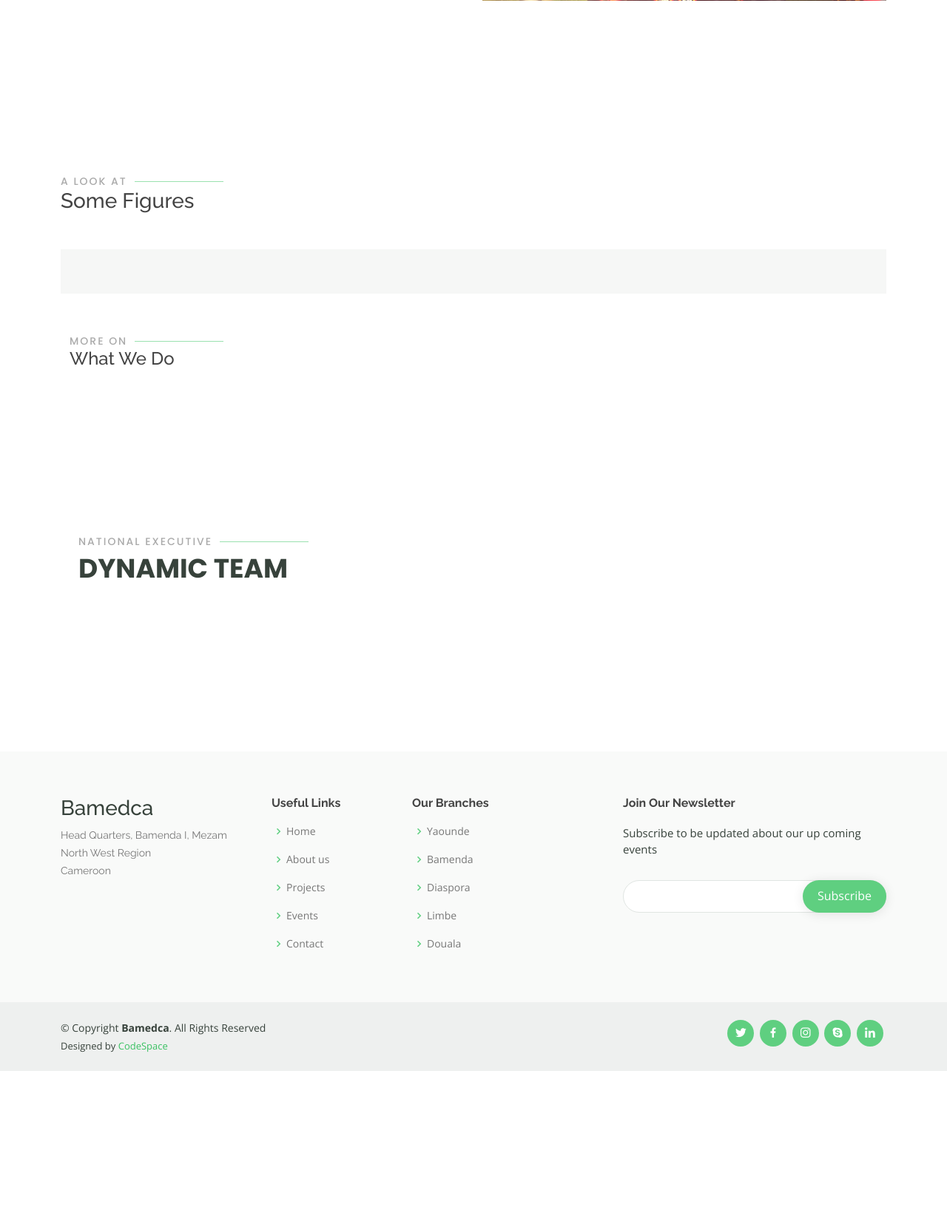
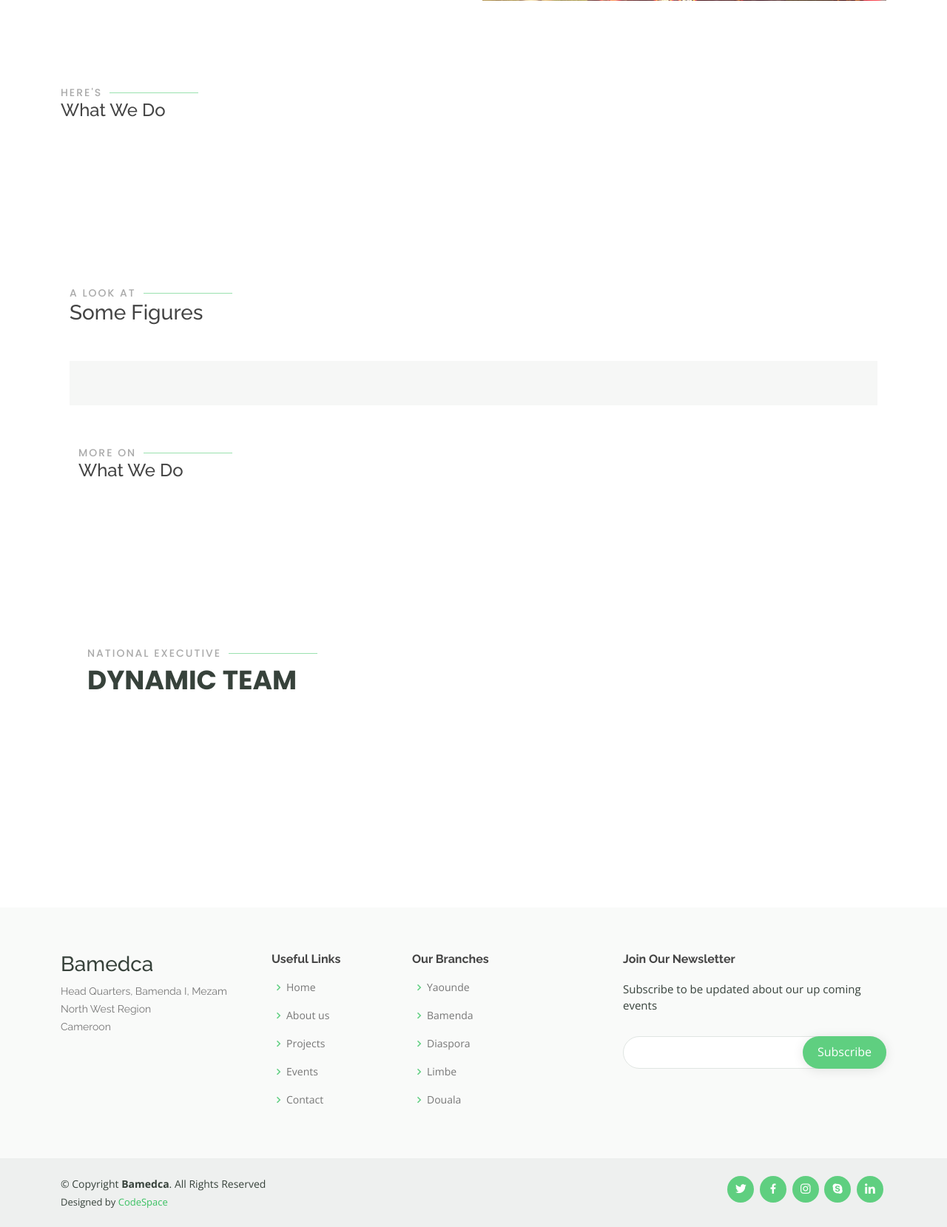
Before and after one commit to CarlsonNgwasiri/bamedca-project, a Django app: page /about/ in a window 1280 px wide. Shown: the part 554-2213 px from the top of the page at 74% size. Before the commit the page ends 2002 px from the top, so only its background shows below. Run offline with Django 3.2, Linux system fonts and the light colour scheme; data that the repository does not hold is empty; some libraries are stand-ins or nearby versions.

Commit message:
Update about.html
added the here's what we do.

```diff
--- a/templates/about.html
+++ b/templates/about.html
@@ -66,6 +66,14 @@
 
       </div>
     </section><!-- End About Section -->
+
+                    <!-- ======= More on What We Do Section ======= -->
+            <section id="executive" class="executive">
+              <div class="container" data-aos="fade-up">
+                <div class="section-title">
+                  <h2>Here's</h2>
+                  <h4>What We Do</h4>
+                </div>
 
  <!-- ======= What we do Section ======= -->
 <section id="why-us" class="why-us">
```
